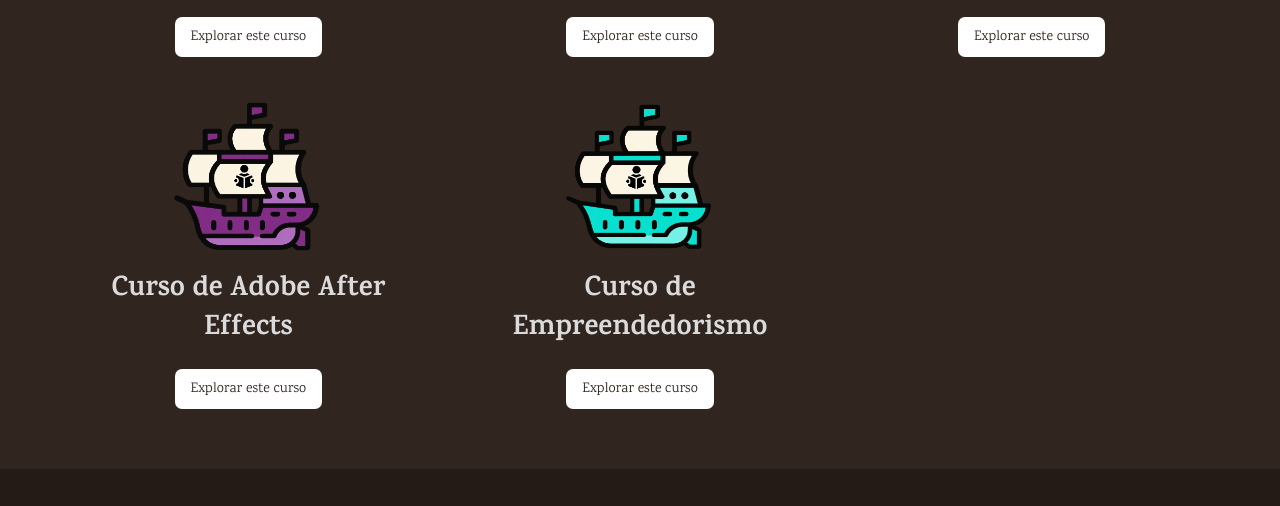
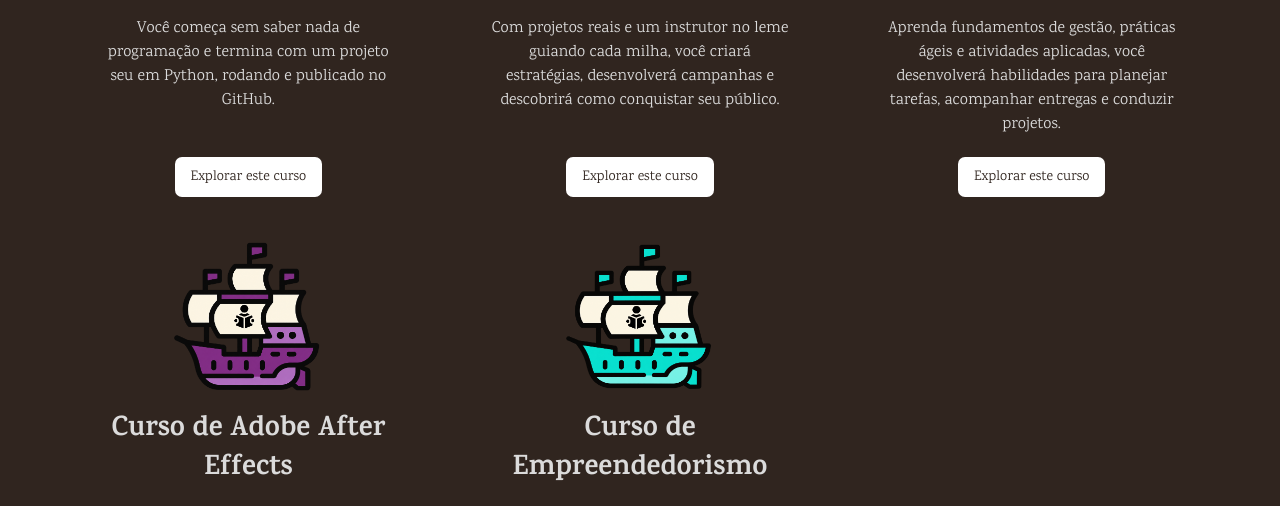
Before and after one commit to Bercacos/prisma-cursos-grupo-2, a plain HTML site: page pages/cursos.html in a window 1280 px wide. Shown: the part 512-1018 px from the top of the page. Drawn offline with Linux system fonts and the light colour scheme.

Commit message:
feat: finaliza pagina de cursos

```diff
--- a/css/css_pages/cursos.css
+++ b/css/css_pages/cursos.css
@@ -116,14 +116,18 @@
 
 /* CARDS DOS CURSOS */
 
+
 .lista-cursos {
     display: grid;
     grid-template-columns: repeat(3, minmax(0, 1fr));
+    align-items: stretch;
     gap: 40px 35px;
     max-width: 1200px;
     margin: 0 auto;
     padding: 20px 30px 60px;
 }
+
+
 .card-curso {
     display: flex;
     flex-direction: column;
@@ -251,7 +255,6 @@
     grid-template-columns: repeat(2, minmax(0, 1fr));
     gap: 30px;
 }
-
     .rodape {
         gap: 30px;
         padding: 40px 6%;
@@ -295,10 +298,26 @@
     .card-curso img {
         height: 200px;
     }
-
+.card-curso h2 {
+    font-size: 22px;
+    line-height: 1.3;
+    min-height: auto;
+    margin-bottom: 15px;
+}
     .rodape {
         grid-template-columns: 1fr;
         gap: 35px;
         padding: 35px 8%;
     }
 }
+.descricao-curso {
+    width: 100%;
+    max-width: 300px;
+    margin: 0 auto 20px;
+    color: #DBDBDB;
+    font-family: "Karma", serif;
+    font-size: 16px;
+    font-weight: 400;
+    line-height: 1.5;
+    text-align: center;
+}
--- a/pages/cursos.html
+++ b/pages/cursos.html
@@ -35,14 +35,17 @@
                 Escolha seu destino e embarque nessa jornada.
             </p>
         </section>
-
 <section class="lista-cursos" id="lista-cursos">
-
         <article class="card-curso">
     <img src="../assets/img/barco_python.png"
          alt="Ilustração do curso de Python">
 
     <h2>Curso de Python</h2>
+
+    <p class="descricao-curso">
+        Você começa sem saber nada de programação e termina com um
+        projeto seu em Python, rodando e publicado no GitHub.
+    </p>
 
     <a href="curso-python.html" class="botao-curso">
         Explorar este curso
@@ -55,42 +58,50 @@
 
                 <h2>Curso de Marketing Digital</h2>
 
+<p class="descricao-curso">
+   Com projetos reais e um instrutor no leme guiando cada milha, você criará estratégias, desenvolverá campanhas e descobrirá como conquistar seu público.
+</p>
+
+
                 <a href="curso-marketing.html" class="botao-curso">
                     Explorar este curso
                 </a>
             </article>
 
            <article class="card-curso">
-                <img src="../assets/img/barco_gestão.png"
-                     alt="Ilustração do curso de Gestão de Projetos">
+    <img src="../assets/img/barco_gestão.png" alt="Ilustração do curso de Gestão de Projetos">
 
     <h2>Curso de Gestão de Projetos</h2>
 
-                <a href="curso-gestao.html" class="botao-curso">
-                    Explorar este curso
-                </a>
+    <p class="descricao-curso">
+        Aprenda fundamentos de gestão, práticas ágeis e atividades aplicadas, você desenvolverá habilidades para planejar tarefas, acompanhar entregas e conduzir projetos.
+    </p>
+
+    <a href="curso-gestao.html" class="botao-curso">Explorar este curso</a>
 </article>
 
            <article class="card-curso">
-                <img src="../assets/img/barco_adobe.png"
-                     alt="Ilustração do curso de Adobe After Effects">
+    <img src="../assets/img/barco_adobe.png" alt="Ilustração do curso de Adobe After Effects">
 
     <h2>Curso de Adobe After Effects</h2>
 
-                <a href="curso-after-effects.html" class="botao-curso">
-                    Explorar este curso
-                </a>
+    <p class="descricao-curso">
+        Aprenda After Effects, uma ferramenta muito utilizada em animação e efeitos visuais. Com projetos reais e um instrutor no leme, você criará vinhetas, logos animados e vídeos para redes sociais, mesmo sem experiência prévia.
+    </p>
+
+    <a href="curso-after-effects.html" class="botao-curso">Explorar este curso</a>
 </article>
 
             <article class="card-curso">
-                <img src="../assets/img/barco_empreendedorismo.png"
-                     alt="Ilustração do curso de Empreendedorismo">
+    <img src="../assets/img/barco_empreendedorismo.png" alt="Ilustração do curso de Empreendedorismo">
 
     <h2>Curso de Empreendedorismo</h2>
 
-                <a href="curso-empreendedorismo.html" class="botao-curso">
-                    Explorar este curso
-                </a>
+    <p class="descricao-curso">
+        Aprenda a estruturar sua própria empresa e transformar uma ideia em um negócio. Você terá a oportunidade de aprender com profissionais da área e receber suporte para desenvolver sua ideia desde o início.
+    </p>
+
+    <a href="curso-empreendedorismo.html" class="botao-curso">Explorar este curso</a>
 </article>
 
         </section>
```
Lines whose indentation alone changed are shown as unchanged.
